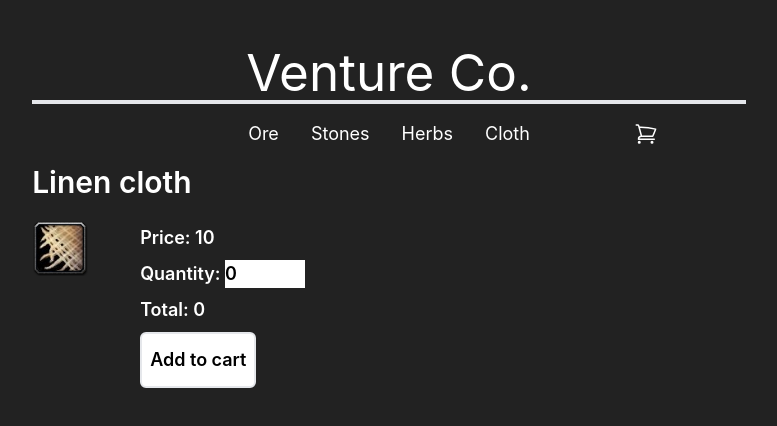
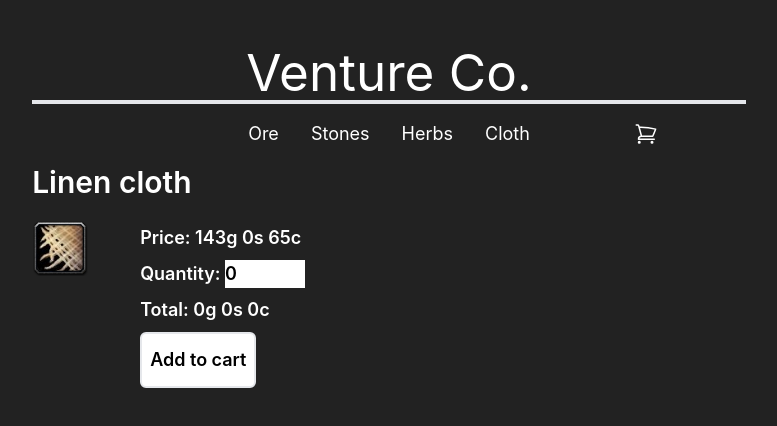
Before and after one commit to Kestrel-72/shopping-cart, a React (Vite) app: page /catalog/0 in a window 1280 px wide. Shown: the top 426 px of the page, without its empty margins (251-1028 px from the left). Built offline with nearby package versions, Linux system fonts and the light colour scheme.

Commit message:
Calculate coins

```diff
--- a/src/assets/Database.js
+++ b/src/assets/Database.js
@@ -17,7 +17,7 @@ const items = [
       image: '/src/assets/images/cloth_linen.jpg',
       id: 0,
       rarity: 'common',
-      price: 10
+      price: 1430065
    },
    {
       category: 'cloth',
--- a/src/components/catalog/Item.jsx
+++ b/src/components/catalog/Item.jsx
@@ -2,6 +2,7 @@ import { useState } from "react";
 import Icon from "./Icon";
 import { useParams } from "react-router-dom";
 import database from "../../assets/Database";
+import Price from "./Price";
 
 function Item() {
    const { id } = useParams();
@@ -26,7 +27,6 @@ function Item() {
       } else {
          setQuantity(e.target.value);
       }
-
    }
 
    return (
@@ -36,12 +36,12 @@ function Item() {
             <div className="row-span-3">
                <Icon image={item.image}/>
             </div>
-            <div className="col-start-2">Price: {item.price}</div>
+            <div className="col-start-2">Price: <Price price={item.price}/></div>
             <div className="col-start-2">
                <label htmlFor="quantity">Quantity: </label>
                <input type="number" name="quantity" id="quantity" pattern="[0-9]" value={quantity} onChange={handleQuantityChange} className="text-black w-20"/>
             </div>
-            <div className="col-start-2">Total: {calculateTotal()}</div>
+            <div className="col-start-2">Total: <Price price={calculateTotal()}/></div>
             <button className="col-start-2 font-semibold border-2 rounded-md p-2 text-black bg-white hover:shadow-button">Add to cart</button>
          </div>
       </div>
--- /dev/null
+++ b/src/components/catalog/Price.jsx
@@ -0,0 +1,33 @@
+function Price( { price } ) {
+   let priceGold = 0;
+   let priceSilver = 0;
+   let priceCopper = 0;
+   setCoins();
+
+   function setCoins() {
+      let remainder = price;
+      let gold = 0;
+      let silver = 0;
+      if (remainder >= 10000)  {
+         gold = Math.floor(remainder / 10000);
+         remainder = remainder - gold * 10000;
+      }
+      if (remainder >= 100) {
+         silver = Math.floor(remainder / 100);
+         remainder = remainder - silver * 100;
+      }
+      priceGold = gold;
+      priceSilver = silver;
+      priceCopper = remainder;
+   }
+
+   return (
+      <span>
+         <span>{priceGold}g </span>
+         <span>{priceSilver}s </span>
+         <span>{priceCopper}c </span>
+      </span>
+   )
+}
+
+export default Price;
```
